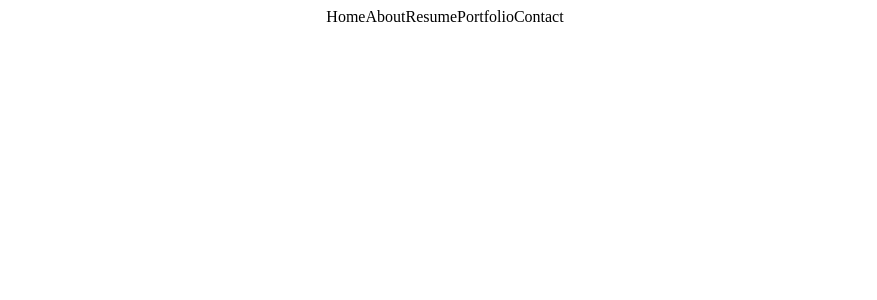
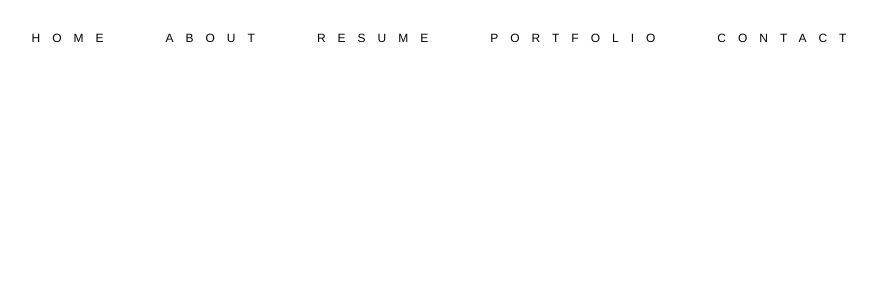
Before and after one commit to BaBaBunny/personal-website, a React (Vite) app in the folder personal-website/: page / in a window 1280 px wide. Shown: the top 300 px of the page, without its empty margins (195-1072 px from the left). Built offline with nearby package versions, Linux system fonts and the light colour scheme.

Commit message:
padding and styling

```diff
--- a/personal-website/src/index.css
+++ b/personal-website/src/index.css
@@ -2,6 +2,10 @@
 .navbar a {
   text-decoration: none;
   color: black;
+  font-family: 'Helvetica', sans-serif;
+  font-size: 12px;
+  letter-spacing: 12px;
+  text-transform: uppercase;
 }
 
 /* styles the navbar */
@@ -12,4 +16,10 @@
   display: flex;
   justify-content: center;
   align-items: center;
+  gap: 50px;
 }
+
+.navbar {
+  padding-top: 20px;
+  padding-bottom: 20px;
+}
```
